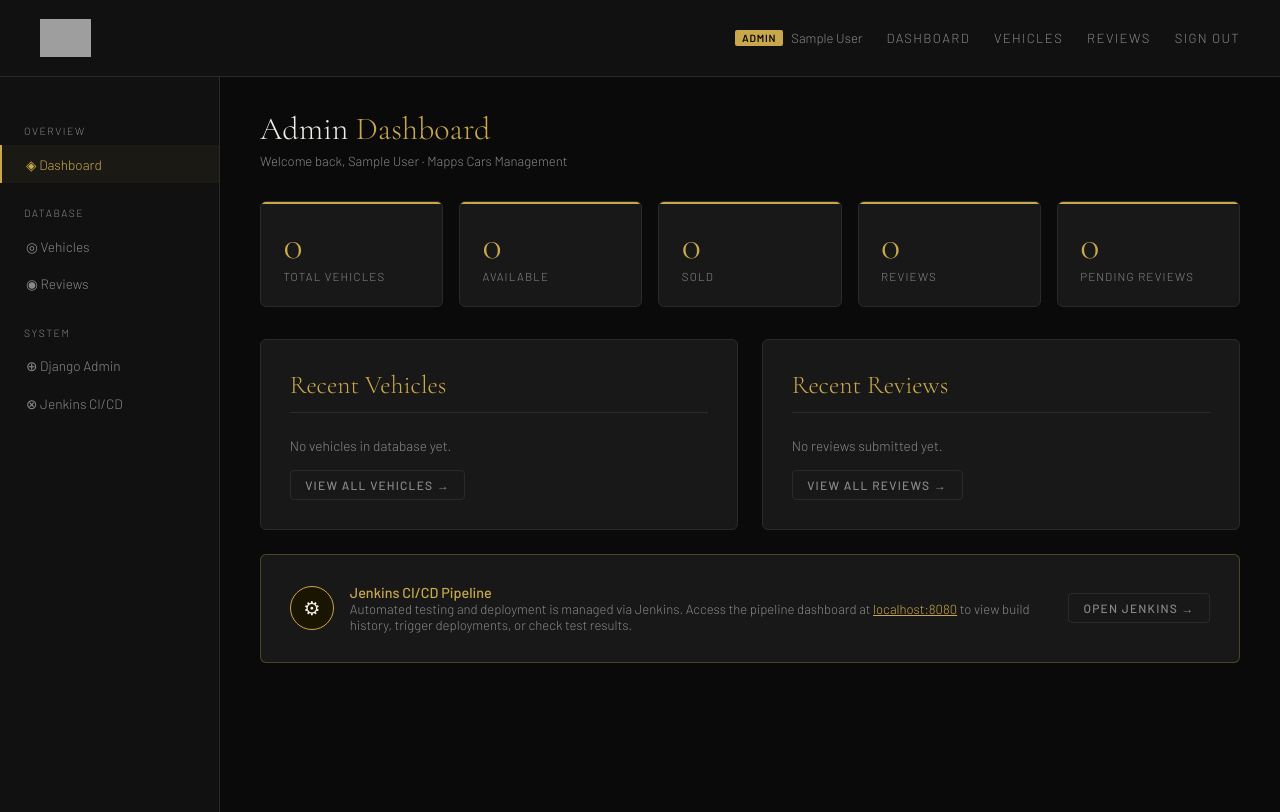
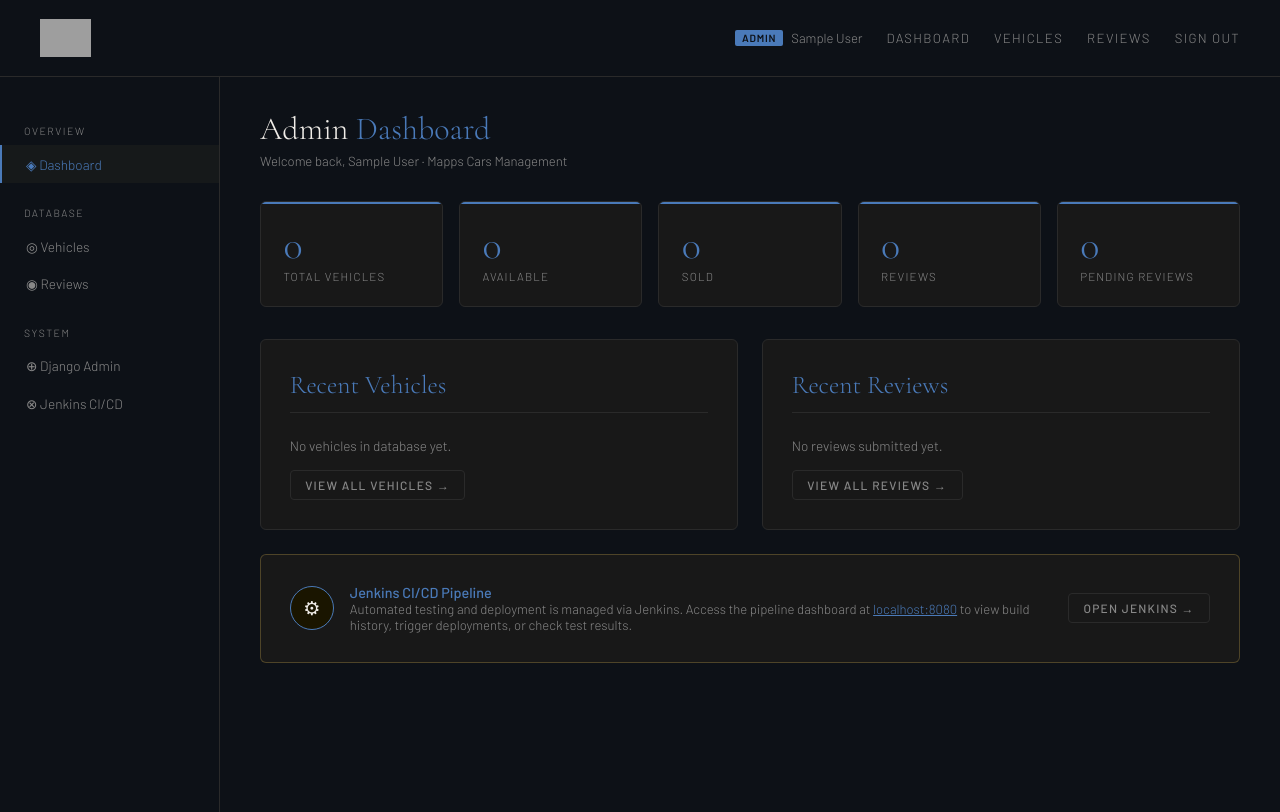
Before and after one commit to ConanRaizy/Application-Design-Project, a Django app: page /admin-panel/ in a window 1280 px wide. Run offline with Django 4.2, Linux system fonts and the light colour scheme; the visitor is signed in with stand-in values (Sample User, id 1); data that the repository does not hold is empty; grey boxes are pictures that could not be loaded.

Commit message:
Blue theme for Mapps Cars

```diff
--- a/cars/templates/cars/base.html
+++ b/cars/templates/cars/base.html
@@ -8,12 +8,12 @@
   <link href="https://fonts.googleapis.com/css2?family=Cormorant+Garamond:wght@300;400;600&family=Barlow:wght@300;400;500;600&display=swap" rel="stylesheet">
   <style>
     :root {
-      --black: #0a0a0a;
-      --dark: #111111;
+      --black: #0d1117;
+      --dark: #0d1117;
       --card: #181818;
       --border: #2a2a2a;
-      --gold: #c9a84c;
-      --gold-light: #e8c97a;
+      --gold: #4a7ab9;
+      --gold-light: #6a9ad9;
       --white: #f0ede8;
       --muted: #888888;
       --danger: #c0392b;
```
